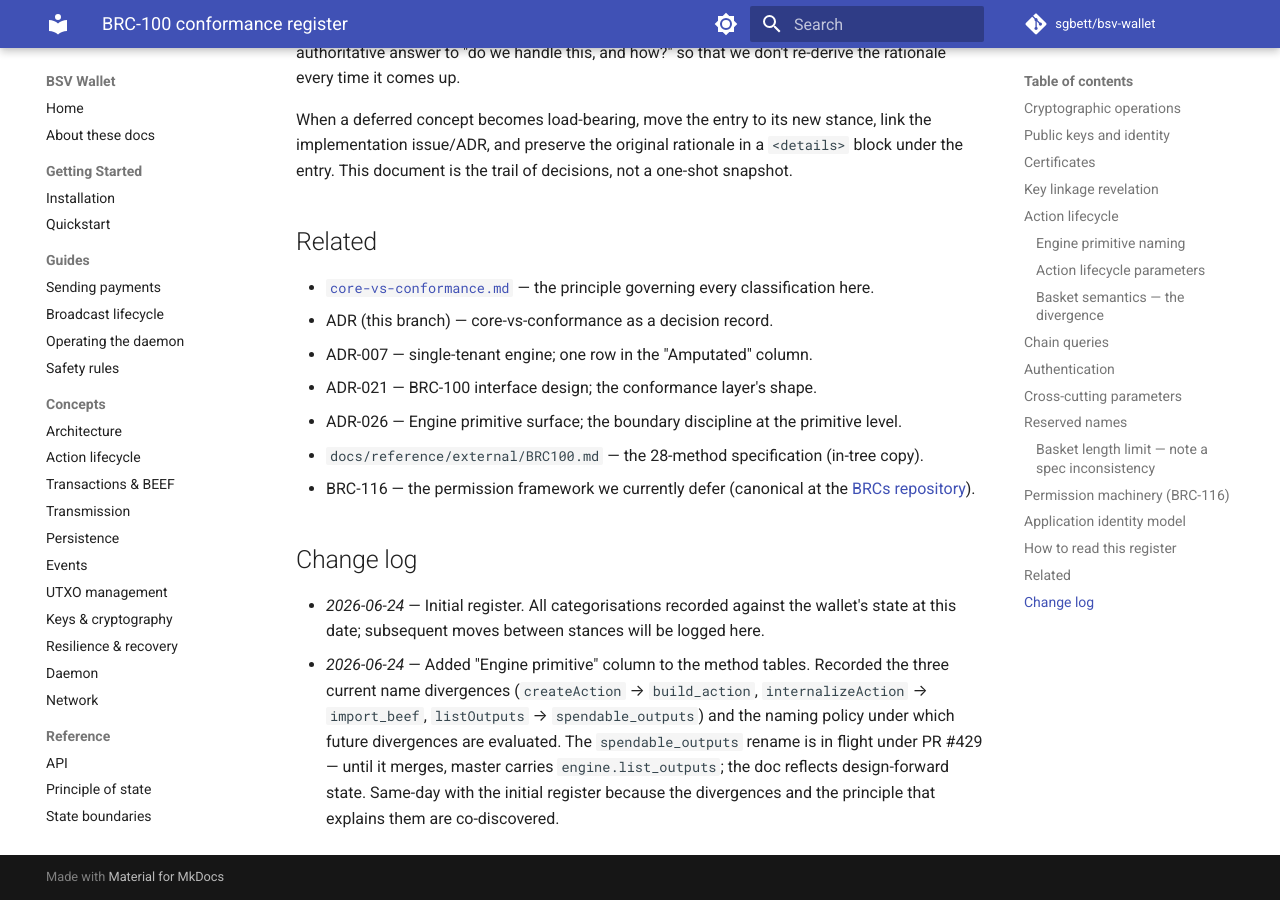
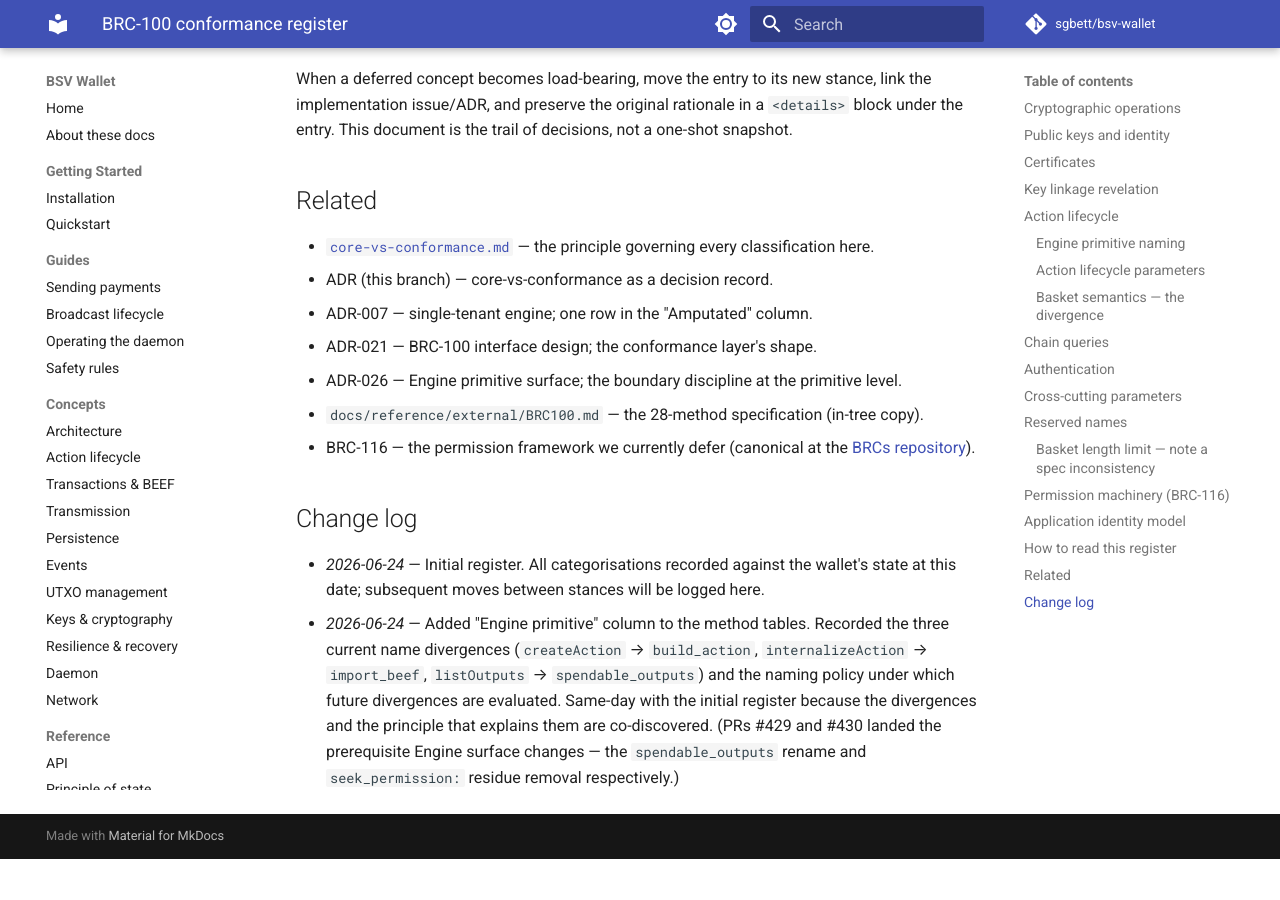
Before and after one commit to sgbett/bsv-wallet, an MkDocs documentation site: the page built from docs/reference/brc100-conformance.md, in a window 1280 px wide and 900 px high, scrolled down 9239 px. Built offline with MkDocs 1.6.1 and Material for MkDocs 9.7.7, drawn with Linux system fonts in a browser that asks for light colours; comment, search, counter and statistics services are not loaded; after the commit the page ends 10098 px from its top, so only the background shows below that; some of the changed text lies outside the part shown.

Commit message:
docs(brc100-conformance): drop in-flight footnotes now PRs #429/#430 have landed
The conformance register's "Engine primitive" column carried a footnote
on the +listOutputs+ row noting the rename to +spendable_outputs+ was in
flight under PR #429. Same for the change-log entry. Both prerequisites
(#429 rename + #430 +seek_permission:+ residue cleanup) are now on
master; the register reads against master without qualification.

Pure documentation update — no code or schema change. Updates the
change-log entry to record the prerequisite PRs as landed rather than
in flight.

Co-Authored-By: Claude Opus 4.7 <noreply@anthropic.com>

```diff
--- a/docs/reference/brc100-conformance.md
+++ b/docs/reference/brc100-conformance.md
@@ -59,7 +59,7 @@ These are the indivisible-verb 1:1 primitives ratified by ADR-026. Conformance w
 | `internalizeAction` | **`engine.import_beef`** | Implemented (core) | Naming divergence — see below. Both `wallet payment` (BRC-29) and `basket insertion` protocols. |
 | `abortAction` | `engine.abort_action` | Implemented (core) | Failure-bounded delete of unpromoted outputs (ADR-011 delete). |
 | `listActions` | `engine.list_actions` | Implemented (core) | Status derived from structural state per principle-of-state. |
-| `listOutputs` | **`engine.spendable_outputs`** | Implemented (core) | Naming divergence — see below. Basket-scoped query at the wrapper; Engine primitive accepts basket-optional with `nil` = unbasketed. *(Rename in flight — see PR #429; until it merges, master still carries `engine.list_outputs`.)* |
+| `listOutputs` | **`engine.spendable_outputs`** | Implemented (core) | Naming divergence — see below. Basket-scoped query at the wrapper; Engine primitive accepts basket-optional with `nil` = unbasketed. |
 | `relinquishOutput` | `engine.relinquish_output` | Implemented (core) | Removes from `spendable`; output row preserved. |
 
 ### Engine primitive naming
@@ -196,4 +196,4 @@ When a deferred concept becomes load-bearing, move the entry to its new stance,
 ## Change log
 
 - *2026-06-24* — Initial register. All categorisations recorded against the wallet's state at this date; subsequent moves between stances will be logged here.
-- *2026-06-24* — Added "Engine primitive" column to the method tables. Recorded the three current name divergences (`createAction` → `build_action`, `internalizeAction` → `import_beef`, `listOutputs` → `spendable_outputs`) and the naming policy under which future divergences are evaluated. The `spendable_outputs` rename is in flight under PR #429 — until it merges, master carries `engine.list_outputs`; the doc reflects design-forward state. Same-day with the initial register because the divergences and the principle that explains them are co-discovered.
+- *2026-06-24* — Added "Engine primitive" column to the method tables. Recorded the three current name divergences (`createAction` → `build_action`, `internalizeAction` → `import_beef`, `listOutputs` → `spendable_outputs`) and the naming policy under which future divergences are evaluated. Same-day with the initial register because the divergences and the principle that explains them are co-discovered. (PRs #429 and #430 landed the prerequisite Engine surface changes — the `spendable_outputs` rename and `seek_permission:` residue removal respectively.)
```
